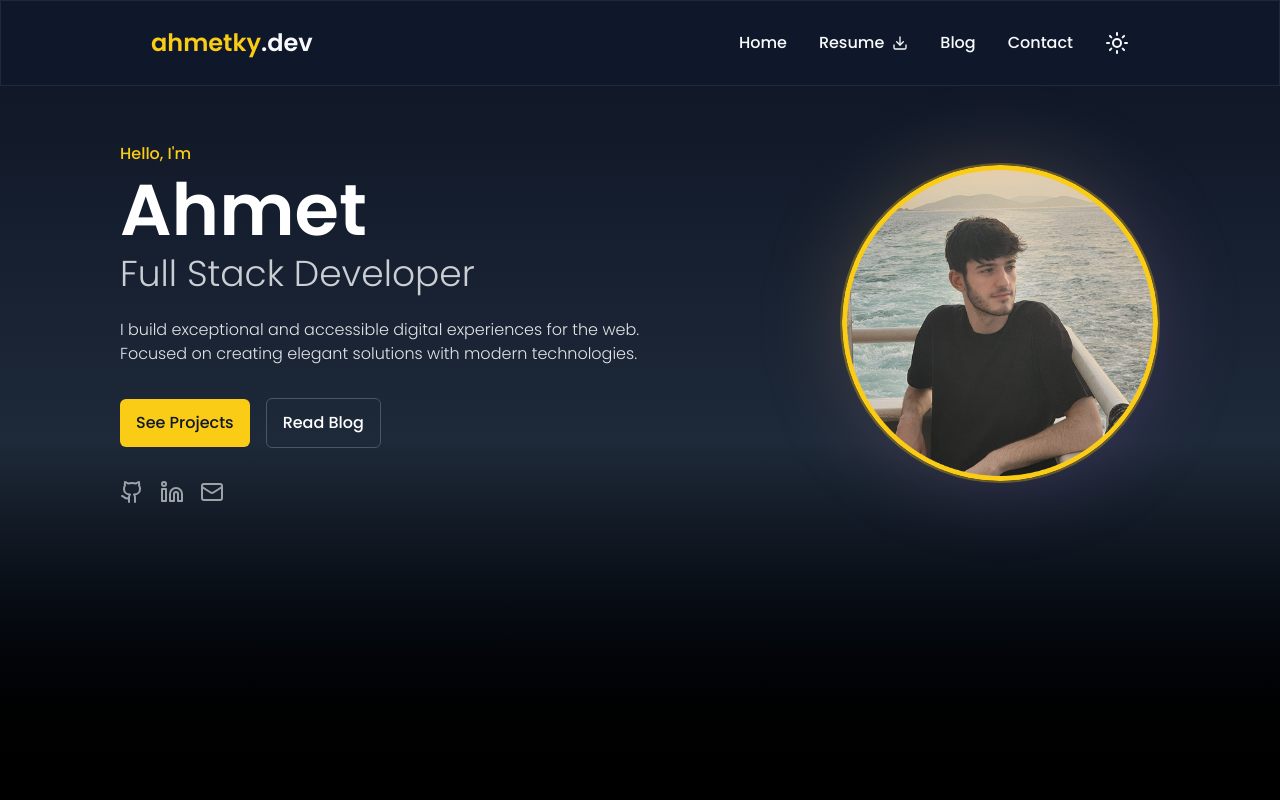
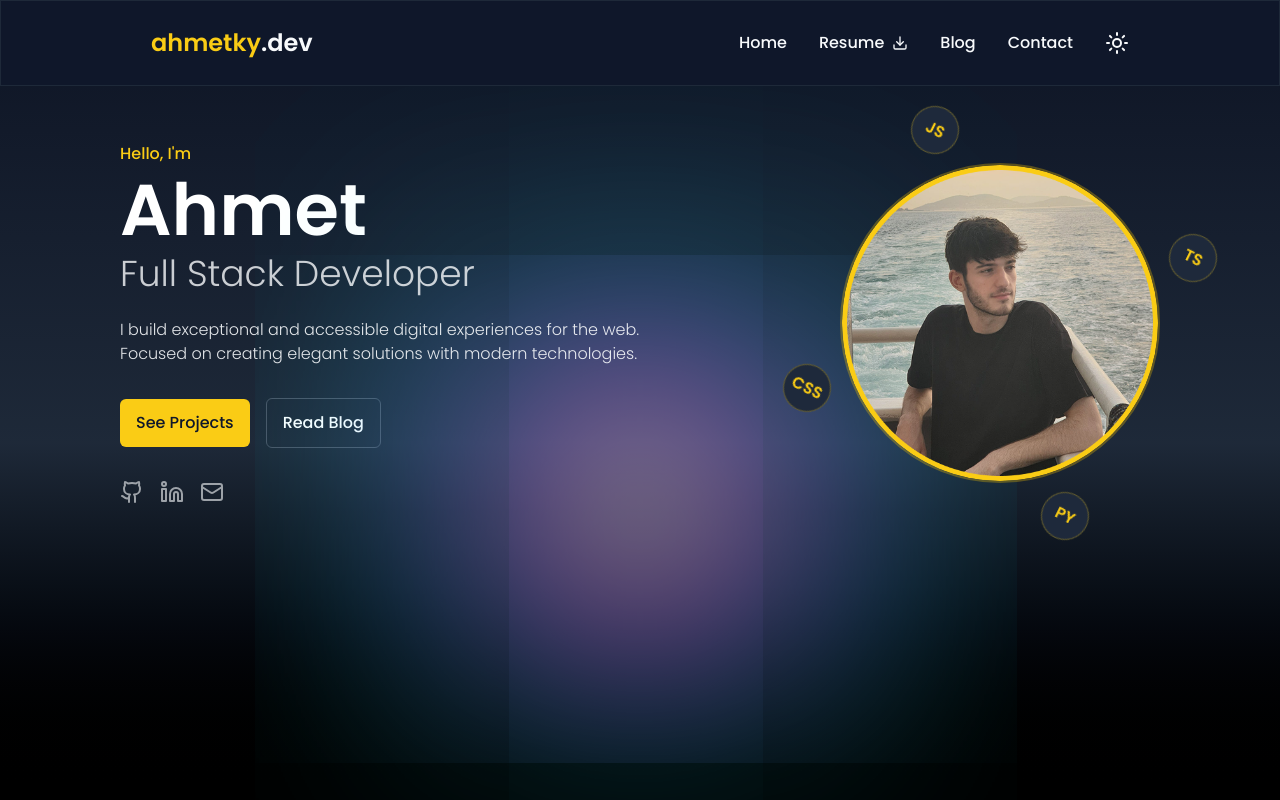
Before and after one commit to kaya70875/personal, a Next.js app: page / in a window 1280 px wide. Shown: the top 800 px of the page. Built offline with nearby package versions, Linux system fonts and the light colour scheme.

Commit message:
create animations and glow effects for hero section

```diff
--- a/src/app/globals.css
+++ b/src/app/globals.css
@@ -94,4 +94,18 @@ h3 {
     box-shadow: 0 0 8px 2px #facc155e;
     @apply hover:border-accent/50 hover:-translate-y-1 transition-all;
   }
+
+  .rotating-orb {
+    animation: spinOrb 6s linear infinite;
+  }
+
+  @keyframes spinOrb {
+    from {
+      transform: rotate(0deg);
+    }
+
+    to {
+      transform: rotate(360deg);
+    }
+  }
 }
--- a/src/components/sections/Hero.tsx
+++ b/src/components/sections/Hero.tsx
@@ -11,7 +11,8 @@ interface HeroProps {
 
 export default function Hero({ projectsRef }: HeroProps) {
   return (
-    <div className="flex items-center w-full justify-around max-w-6xl gap-8">
+    <div className="flex items-center w-full justify-around max-w-6xl gap-8 relative">
+      <div className="gradient absolute bottom-0 opacity-40 glow-dark"></div>
       <section className="main flex flex-col gap-8 max-w-4xl">
         <header className="flex flex-col gap-4">
           <div className="flex flex-col gap-2">
@@ -48,17 +49,45 @@ export default function Hero({ projectsRef }: HeroProps) {
       </section>
 
       <section>
-        <div className="flex-1 flex justify-center">
-          <div className="relative">
-            <div className="w-64 h-64 md:w-80 md:h-80 rounded-full bg-gradient-to-br from-yellow-400/20 to-purple-500/20 absolute blur-2xl"></div>
-            <div className="w-64 h-64 md:w-80 md:h-80 rounded-full border-2 border-yellow-400/30 relative overflow-hidden">
-              <div className="absolute inset-0 flex items-center justify-center text-6xl font-bold text-yellow-400/30">
-                <Image src={myImage} alt="profile-img" fill className="object-cover" />
-              </div>
-            </div>
-          </div>
-        </div>
+        <HeadShotSection />
       </section>
     </div>
   );
 }
+
+function HeadShotSection() {
+
+  const baseOrbStyle = 'orb w-12 h-12 border border-accent/30 bg-primary text-accent font-bold absolute rounded-full flex items-center justify-center';
+
+  return (
+    <div className="flex-1 flex justify-center">
+      <div className="relative">
+        {/* Rotating orbs wrapper */}
+        <div className="absolute -inset-2 rotating-orb">
+          <div className={baseOrbStyle}>
+            JS
+          </div>
+          <div className={`${baseOrbStyle} right-0`}>
+            TS
+          </div>
+          <div className={`${baseOrbStyle} bottom-0`}>
+            CSS
+          </div>
+          <div className={`${baseOrbStyle} bottom-0 right-0`}>
+            PY
+          </div>
+        </div>
+
+        {/* Static profile image */}
+        <div className="w-64 h-64 md:w-80 md:h-80 rounded-full border-2 border-yellow-400/30 overflow-hidden relative">
+          <Image
+            src={myImage}
+            alt="profile-img"
+            fill
+            className="object-cover"
+          />
+        </div>
+      </div>
+    </div>
+  );
+}
```
